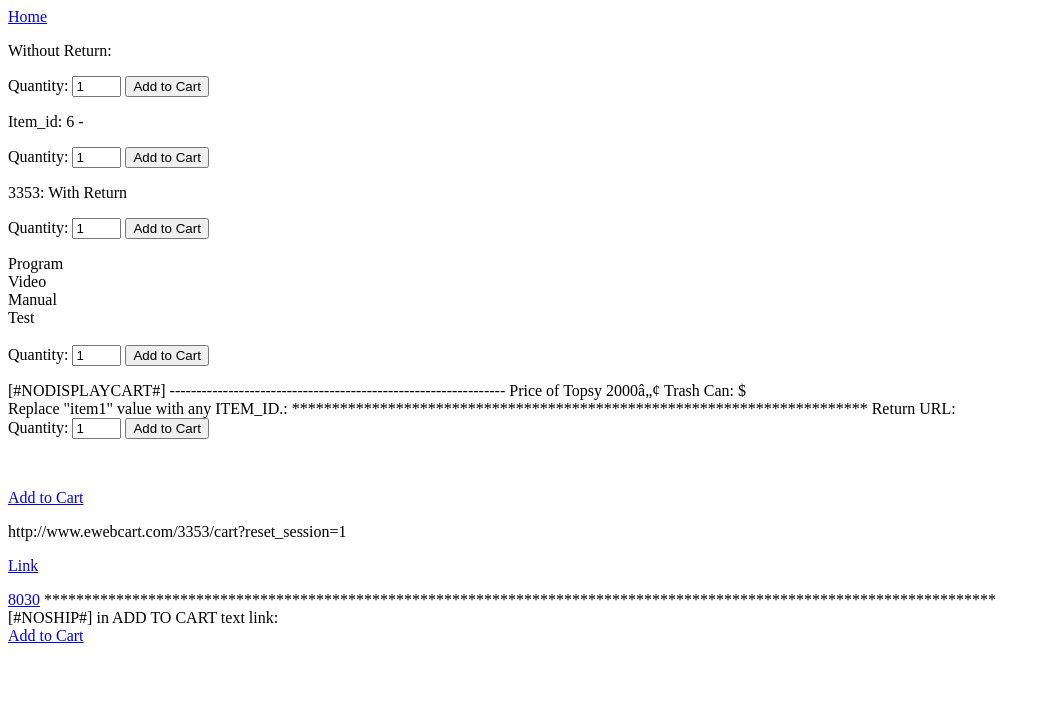
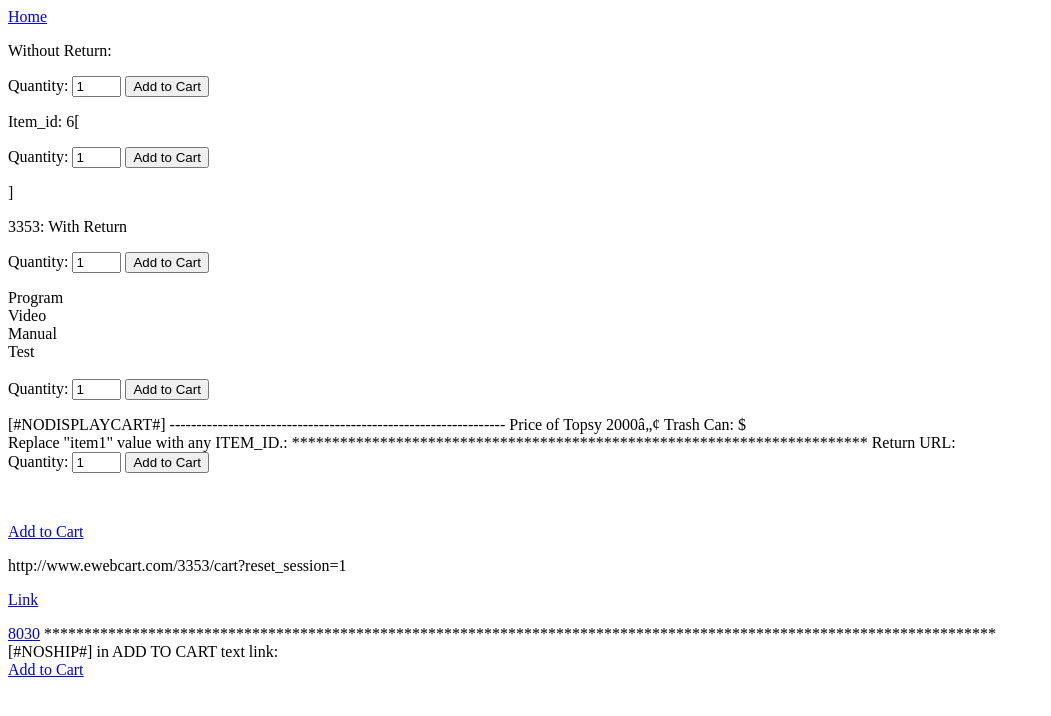
Before and after one commit to vigboy/cv, a plain HTML site: page 3353.html in a window 1280 px wide. Shown: the whole page, without its empty margins (0-1051 px from the left). Drawn offline with Linux system fonts and the light colour scheme.

Commit message:
Update 3353.html

```diff
--- a/3353.html
+++ b/3353.html
@@ -30,11 +30,11 @@ document.write(p.items[h].name)
 <input type="submit" name="add" value="Add to Cart" />
 </fieldset>
   </form></P>
-  <p>Item_id: 6 - <form method="post" action="https://ewebcart.com/3353/cart" accept-charset="utf-8">
+  <p>Item_id: 6[<form method="post" action="https://ewebcart.com/3353/cart" accept-charset="utf-8">
 <fieldset style="border:0;margin:0;padding:0">Quantity: <input name="quantity" value="1" size="3" /><input type="hidden" name="item_id" value="6" />
 <input type="submit" name="add" value="Add to Cart" />
 </fieldset>
-</form>
+</form>]
 
 
   <p>3353: With Return
```
